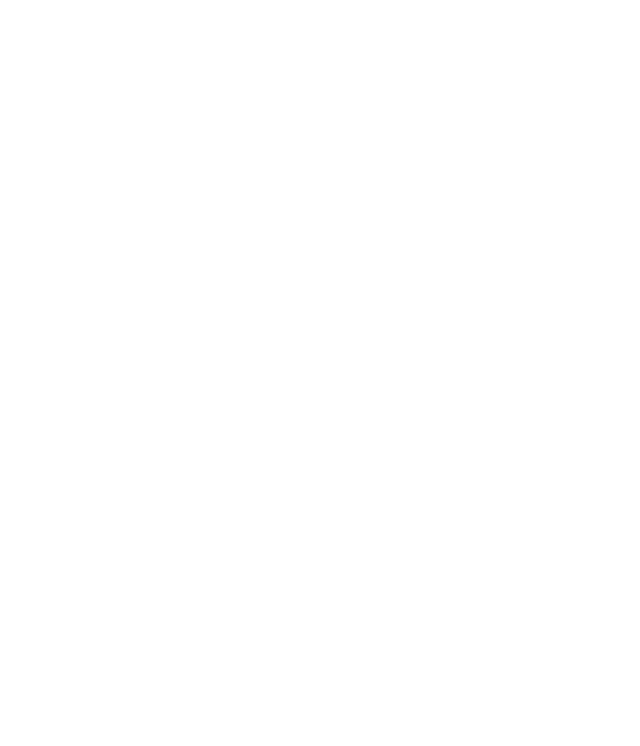
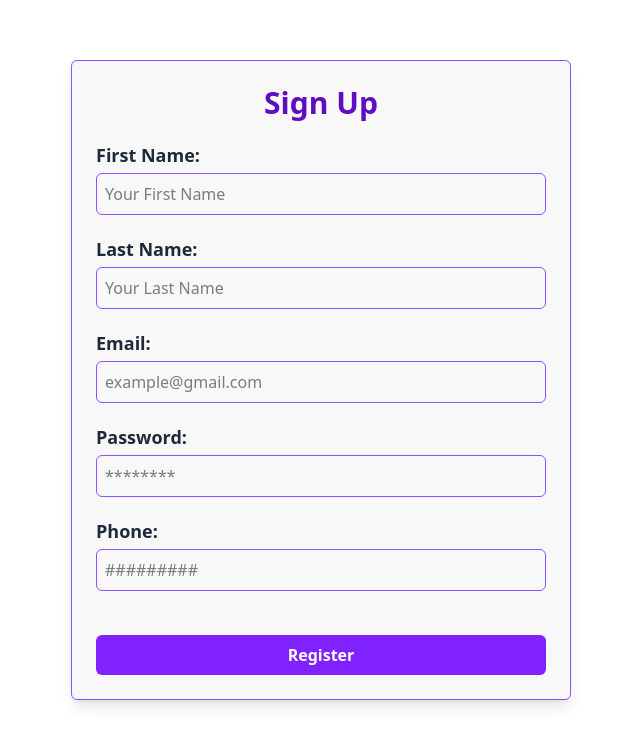
Before and after one commit to AshutoshKuinkel/MERN-Kart, a React (Vite) app in the folder frontend/: page / in a window 1280 px wide. Shown: the part 820-1566 px from the top of the page, without its empty margins (319-959 px from the left). Before the commit the page ends 824 px from the top, so only its background shows below. Built offline with nearby package versions, Linux system fonts and the light colour scheme.

Commit message:
sign up + login form frontend setup

```diff
--- a/frontend/src/App.tsx
+++ b/frontend/src/App.tsx
@@ -1,11 +1,13 @@
 import './App.css'
+import Signup from './pages/auth/signup'
 import Login from './pages/auth/login'
 
 const App = () => {
   return (
     <main className='h-full'>
-      <h1>Hello World</h1>
+      {/* <h1>Hello World</h1> */}
       <Login/>
+      <Signup/>
     </main>
   )
 }
--- /dev/null
+++ b/frontend/src/pages/auth/signup.tsx
@@ -0,0 +1,47 @@
+
+const Signup = () => {
+  return (
+    <main className="h-full w-full flex justify-center items-center bg-white">
+      <div className="min-h-[400px] min-w-[500px] border border-violet-500 p-6 rounded-md bg-[#f8f8f8] shadow-lg">
+        <h1 className="text-3xl text-violet-800 font-bold text-center">Sign Up</h1>
+
+      <div>
+
+        <div className="mt-5 flex flex-col gap-1">
+          <label htmlFor="firstName" className="text-gray-800 font-semibold text-lg">First Name:</label>
+          <input id={'firstName'} className="px-2 py-2 border border-violet-500 rounded-md  focus:outline-violet-600" placeholder="Your First Name" autoComplete="none"/>
+        </div>
+
+        <div className="mt-5 flex flex-col gap-1">
+          <label htmlFor="lastName" className="text-gray-800 font-semibold text-lg">Last Name:</label>
+          <input id={'lastName'} className="px-2 py-2 border border-violet-500 rounded-md  focus:outline-violet-600" placeholder="Your Last Name" autoComplete="none"/>
+        </div>
+
+        <div className="mt-5 flex flex-col gap-1">
+          <label htmlFor="email" className="text-gray-800 font-semibold text-lg">Email:</label>
+          <input id={'email'} className="px-2 py-2 border border-violet-500 rounded-md  focus:outline-violet-600" placeholder="example@gmail.com"/>
+        </div>
+
+        <div className="mt-5 flex flex-col gap-1">
+          <label htmlFor="password" className="text-gray-800 font-semibold text-lg">Password:</label>
+          <input id={'password'} className="px-2 py-2 border border-violet-500 rounded-md  focus:outline-violet-600" placeholder="********" type="password" autoComplete="none"/>
+        </div>
+
+        <div className="mt-5 flex flex-col gap-1">
+          <label htmlFor="phone" className="text-gray-800 font-semibold text-lg">Phone:</label>
+          <input id={'phone'} className="px-2 py-2 border border-violet-500 rounded-md  focus:outline-violet-600" placeholder="#########" autoComplete="none"/>
+        </div>
+
+        <div className="mt-6 w-full">
+          <button className="bg-violet-600 mt-5 py-2 rounded-md font-bold text-white cursor-pointer w-full transition-all duration-300 hover:bg-violet-800">Register</button>
+        </div>
+
+      </div>
+
+      </div>
+    </main>
+
+  )
+}
+
+export default Signup
```
